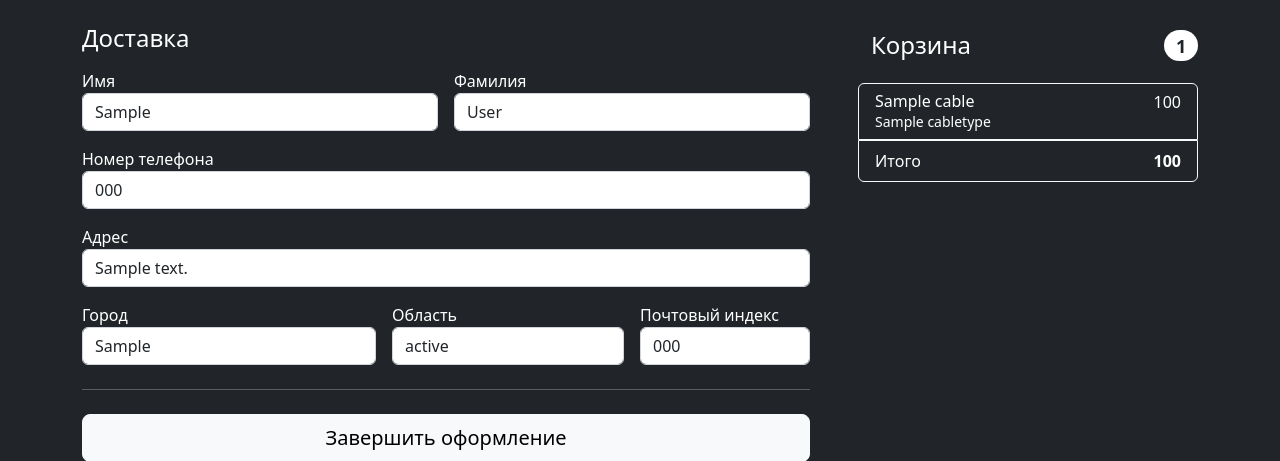
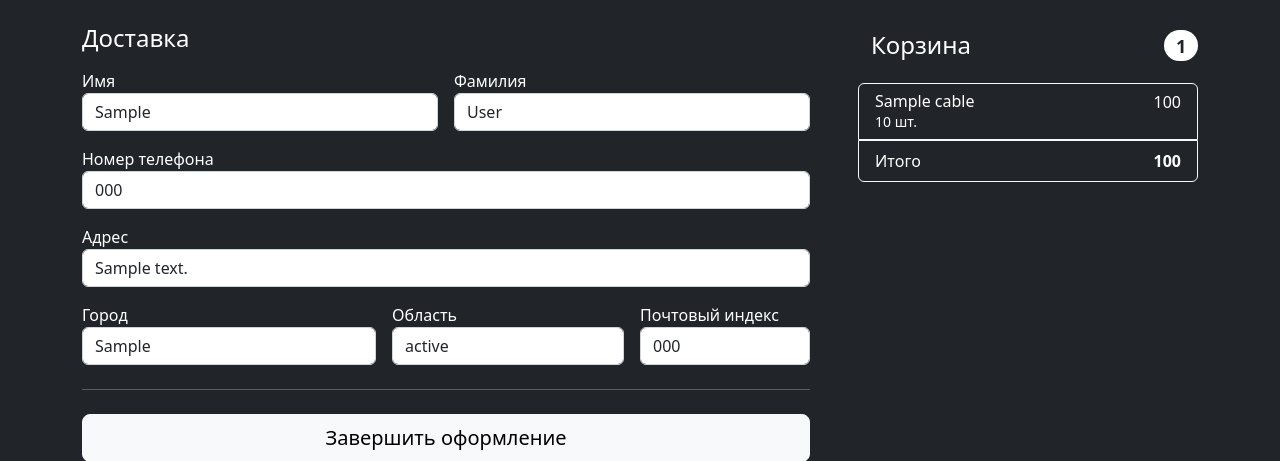
Before and after one commit to BreachAndHole/audio-store-django, a Django app: page /cart/checkout/ in a window 1280 px wide. Shown: the part 72-533 px from the top of the page. Run offline with Django 4.2, Linux system fonts and the light colour scheme; a user stored in the database is signed in; tables that the repository leaves empty hold one stand-in row (values such as "Sample post").

Commit message:
minor changes

```diff
--- a/cables_shop/shop/templates/shop/checkout.html
+++ b/cables_shop/shop/templates/shop/checkout.html
@@ -13,7 +13,8 @@
                 <li class="list-group-item d-flex justify-content-between lh-sm bg-dark border border-light">
                     <div>
                         <h6 class="my-0 text-white">{{ product.product.name }}</h6>
-                        <small class="text-white">{{ product.product.type.name }}</small>
+<!--                        <small class="text-white">{{ product.product.type.name }}</small>-->
+                        <small class="text-white">{{ product.quantity }} шт.</small>
                     </div>
                     <span class="text-white">{{ product.get_product_total_price }}</span>
                 </li>
```
